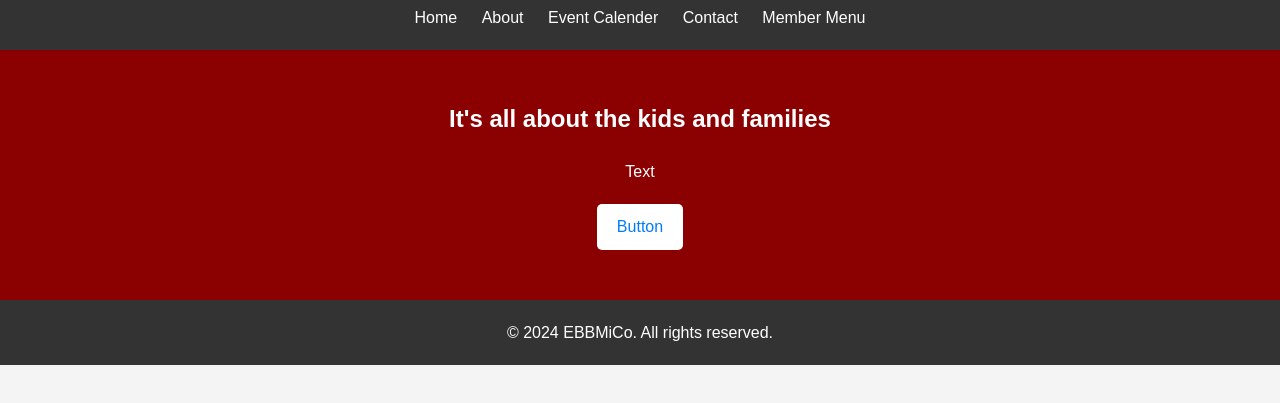
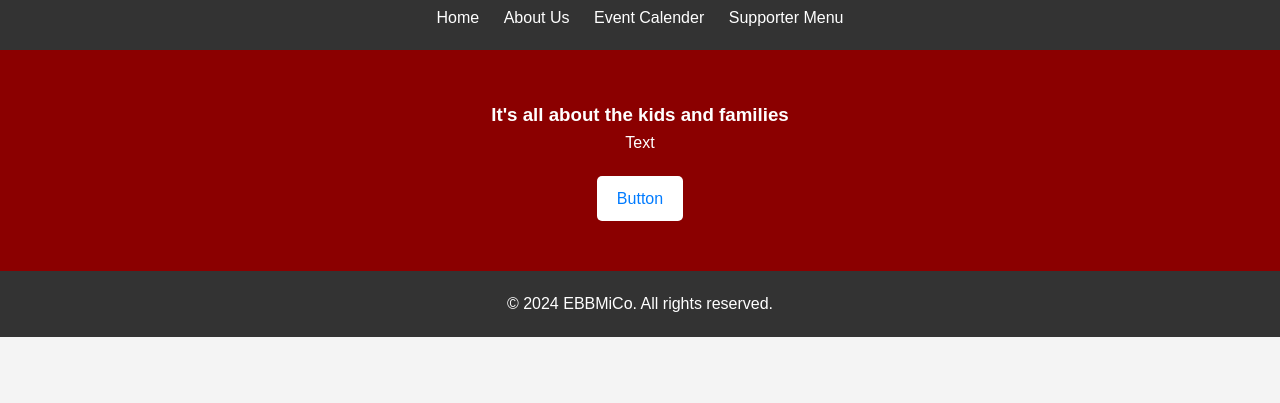
Before and after one commit to isiahmacias25/EEBMiCo, a plain HTML site: page index.html in a window 1280 px wide. Shown: the part 115-518 px from the top of the page. Drawn offline with Linux system fonts and the light colour scheme.

Commit message:
Update index.html

```diff
--- a/index.html
+++ b/index.html
@@ -13,16 +13,15 @@
         <nav>
             <ul>
                 <li><a href="#">Home</a></li>
-                <li><a href="#">About</a></li>
+                <li><a href="#">About Us</a></li>
                 <li><a href="#">Event Calender</a></li>
-                <li><a href="#">Contact</a></li>
-                <li><a href="#">Member Menu</a></li>
+                <li><a href="#">Supporter Menu</a></li>
             </ul>
         </nav>
     </header>
 
     <section class="hero">
-        <h2>It's all about the kids and families</h2>
+        <h3>It's all about the kids and families</h2>
         <p>
             Text
         </p>
```
